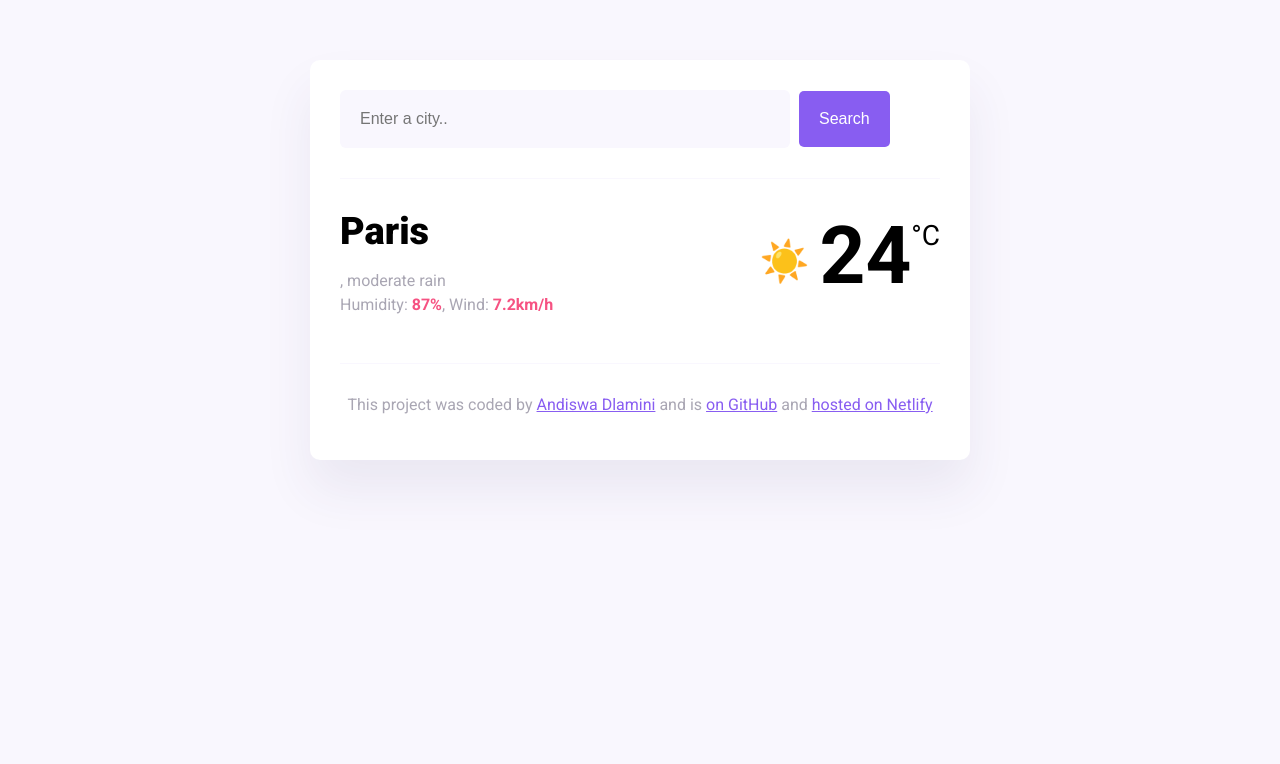
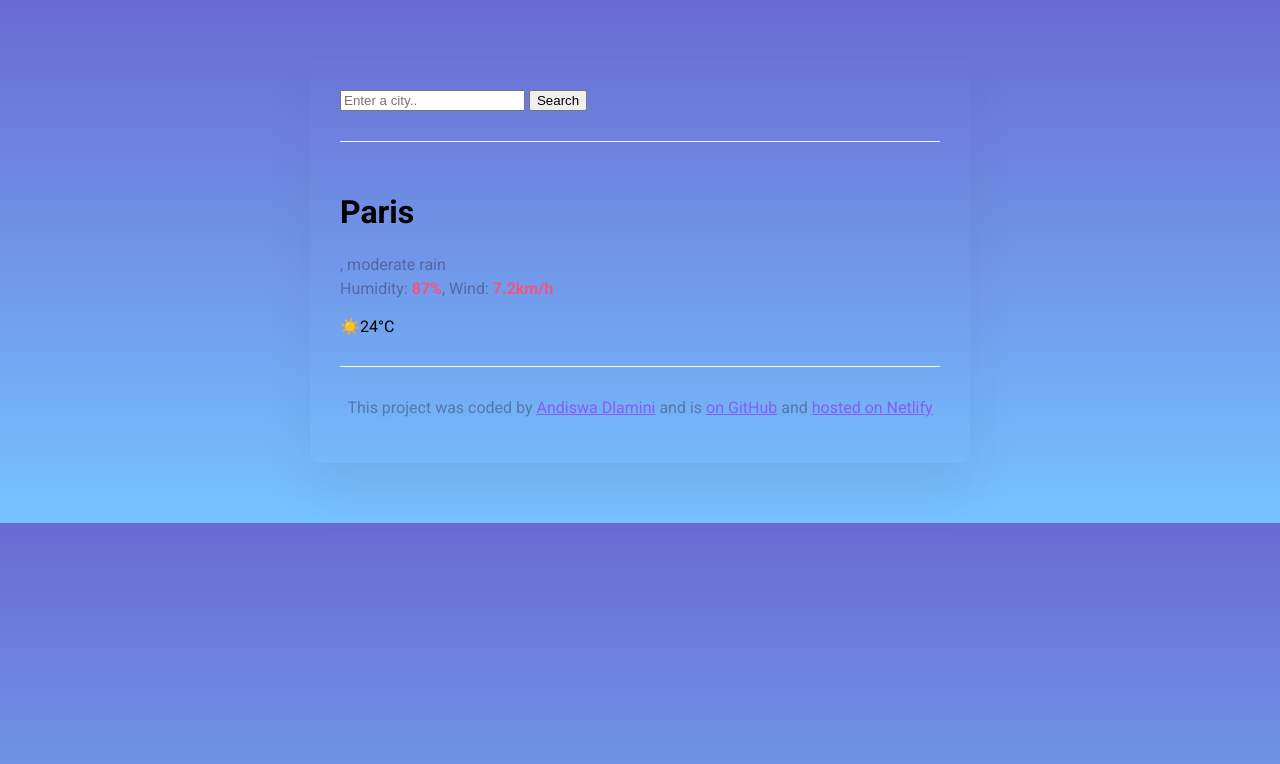
Before and after one commit to Andiswa-Dlamini/my-first-SheCodes-project, a website built with Parcel: page index.html in a window 1280 px wide. Built offline with nearby package versions, Linux system fonts and the light colour scheme; no server answers.

Commit message:
Update styles.css
updated :
forecast background
search input background
button background
body background

```diff
--- a/src/styles.css
+++ b/src/styles.css
@@ -1,14 +1,12 @@
 body {
-  background: #f9f7fe;
+  background: linear-gradient(rgb(106, 106, 210), rgb(118, 196, 255));
   font-family: "Roboto", sans-serif;
 }
 
 a {
   color: #885df1;
 }
-
 .weather-app {
-  background: white;
   max-width: 600px;
   margin: 60px auto;
   padding: 30px;
@@ -21,21 +19,21 @@ header {
   padding-bottom: 30px;
 }
 
-.search-input {
-  background-color: #f9f7fe;
+.search-form-input {
+  background-color: rgb(0 0 0 / 0.1);
+  color: #fff;
   border: none;
-  color: rgba(39, 33, 66, 0.4);
   font-size: 16px;
   padding: 20px;
   width: 75%;
   border-radius: 6px;
 }
 
-.search-button {
+.search-form-button {
   margin-left: 5px;
   font-size: 16px;
-  background-color: #885df1;
-  color: white;
+  background-color: rgb(0 0 0 / 0.1);
+  color: #fff;
   border: none;
   padding: 20px;
   line-height: 1;
@@ -46,20 +44,26 @@ main {
   padding: 30px 0;
 }
 
-.current-temperature {
+.temperature {
   font-size: 48px;
 }
 
-.current-weather {
+.weather-forecast {
   display: flex;
-  justify-content: space-between;
+  justify-content: space-evenly;
+  margin-top: 20px;
+  background-color: rgb(0 0 0 / 0.1);
 }
 
-.current-city {
+.weather-app-data {
+}
+
+.city {
   font-size: 38px;
   font-weight: 900;
   margin: 0;
 }
+
 .current-details {
   color: rgba(39, 33, 66, 0.4);
   font-size: 16px;
@@ -71,22 +75,31 @@ main {
   color: #f65282;
 }
 
-.current-temperature-icon {
-  position: relative;
-  top: -8px;
-  font-size: 40px;
-  margin-right: 10px;
+.temperature-container {
+  display: flex;
+  margin-top: 30px;
 }
 
-.current-temperature-value {
+.temperature-value {
   font-size: 80px;
   font-weight: bold;
+  line-height: 88px;
 }
 
-.current-temperature-unit {
+.temperature-unit {
+  margin-top: 6px;
   font-size: 28px;
-  position: relative;
-  top: -38px;
+}
+
+.weather-app-icon {
+  width: 88px;
+  height: 88px;
+}
+
+.temperature-container,
+.weather-app-data {
+  display: flex;
+  justify-content: space-between;
 }
 
 footer {
```
